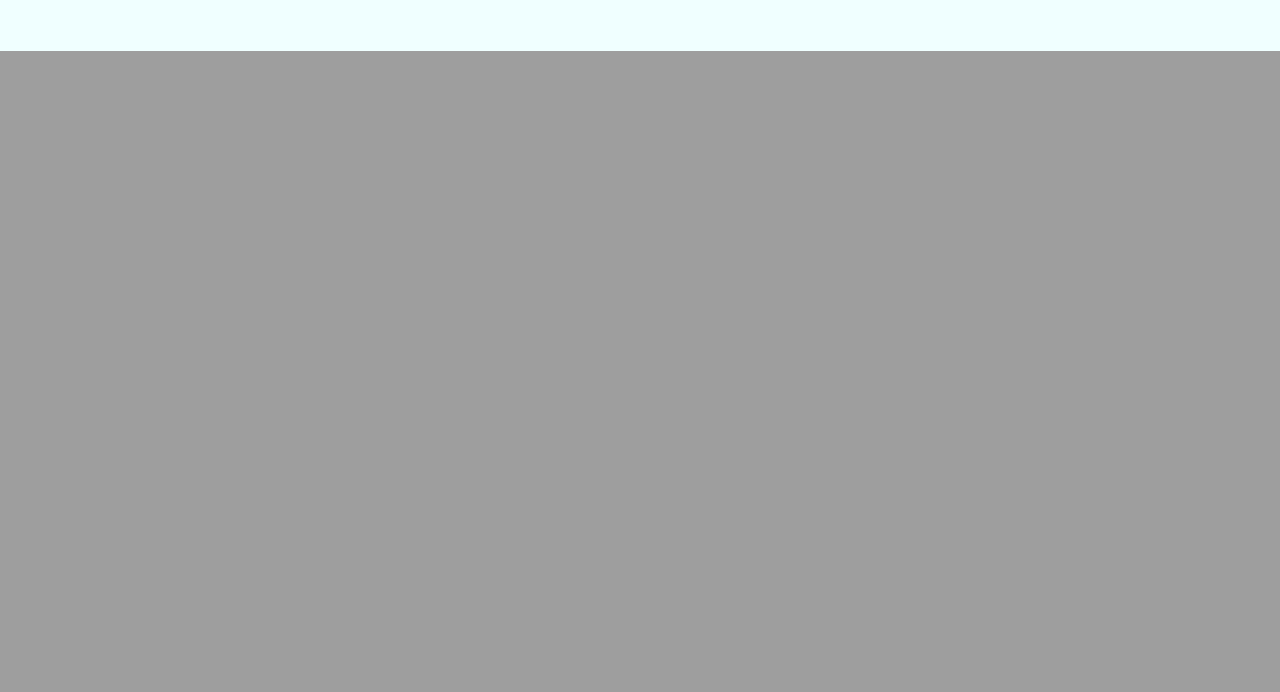
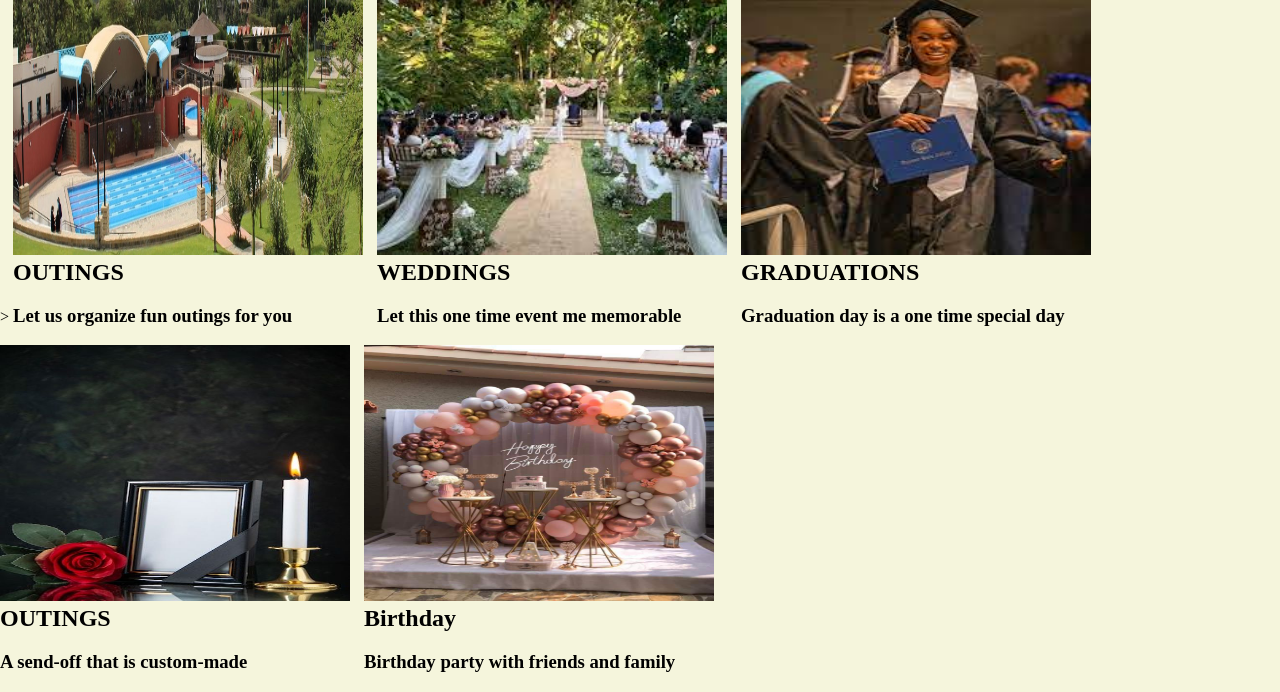
Before and after one commit to AntonyWangai/Alfa-Event-Creators, a PHP site: page / in a window 1280 px wide. Shown: the part 749-1441 px from the top of the page. Before the commit the page ends 800 px from the top, so only its background shows below. Run offline with PHP 8.4, Linux system fonts and the light colour scheme.

Commit message:
updated index.html

```diff
--- a/homepage.css
+++ b/homepage.css
@@ -10,7 +10,7 @@
 
  .headdiv{
      height:200px;
-     background-image: url('./venue.jpg');
+     background-image: url('Pimage1.jpg');
      background-size:cover;
      background-repeat: no-repeat;
      text-align: center;
@@ -97,7 +97,7 @@ button:hover {
 
 
 .bottom{
-    background-image: url('./venue2.jpg');
+    background-color: bisque;
     background-size:contain;
     text-align: center;
     color:gold;
@@ -113,3 +113,21 @@ button:hover {
     padding: 10px;
     margin:20px;
 }
+.product-container {
+    white-space: nowrap; /* Prevents wrapping onto multiple lines */
+    display: flex;
+
+}
+
+.pro {
+    display: inline-block; /* Displays the divs next to each other */
+    margin-right: 10px; /* Add some space between the divs */
+}
+.products{
+    background-color:beige
+}
+span{
+    font-size: x-large;
+    font-weight: bolder;
+
+}
--- a/index.html
+++ b/index.html
@@ -41,6 +41,49 @@
             <p class="motto">Turning Dreams Into Unforgetable Events</p>
 
            </div>
+
+    </section>
+    <section class="products">
+        <div class="product-container"></div>>
+                <div class="pro">
+                    <img src="Pimage1.jpg" alt="" width="350px" height="256px">
+                    <div class="des">
+                        <span>OUTINGS</span>
+                        <h3>Let us organize fun outings for you</h3>
+                    </div>
+                 </div>
+            <div class="pro" >
+                <img src="Pimage3.jpg" alt="" width="350px" height="256px">
+                    <div class="des">
+                        <span>WEDDINGS</span>
+                        <h3>Let this one time event me memorable </h3>
+                    </div>
+            </div>
+            <div class="pro">
+                <img src="graduation.jpg" alt="" width="350px" height="256px">
+                <div class="des">
+                    <span>GRADUATIONS</span>
+                    <h3>Graduation day is a one time special day</h3>
+                </div>
+             </div>
+             <div class="pro">
+                <img src="funeral.jpg" alt="Weuh" width="350px" height="256px">
+                <div class="des">
+                    <span>OUTINGS</span>
+                    <h3>A send-off that is custom-made</h3>
+                </div>
+             </div>
+             <div class="pro">
+                <img src="Birthday.jpg" alt="Weuh" width="350px" height="256px">
+                <div class="des">
+                    <span>Birthday</span>
+                    <h3>Birthday party with friends and family</h3>
+                </div>
+             </div>
+
+</div>
+        </div>
+    </section>
 <script src="index.js"></script>
 </body>
 </html>
```
Also changed, not shown: Birthday.jpg (added), common.css (added), funeral.jpg (added).
